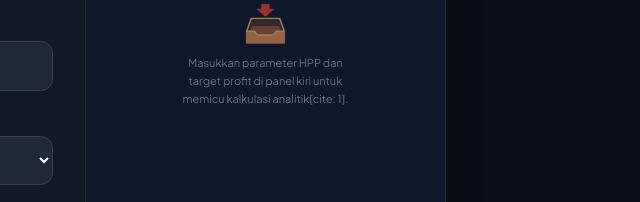
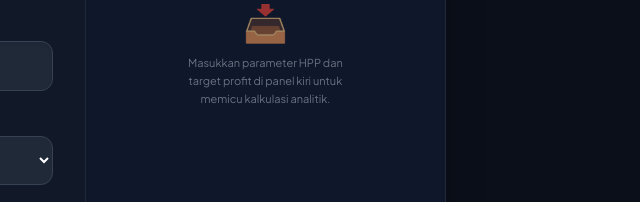
Before and after one commit to iful9c-stack/margin-safe, a plain HTML site: page index.html in a window 1280 px wide. Shown: the part 527-729 px from the top of the page, 626-1266 px from the left. Drawn offline with nearby package versions, Linux system fonts and the light colour scheme.

Commit message:
Update index.html

```diff
--- a/index.html
+++ b/index.html
@@ -139,7 +139,7 @@
                     <!-- Empty State Placeholder -->
                     <div id="emptyState" class="text-center py-20 text-gray-500">
                         <span class="text-4xl block mb-3 opacity-60">📥</span>
-                        <p class="text-[11px] max-w-[180px] mx-auto leading-relaxed">Masukkan parameter HPP dan target profit di panel kiri untuk memicu kalkulasi analitik[cite: 1].</p>
+                        <p class="text-[11px] max-w-[180px] mx-auto leading-relaxed">Masukkan parameter HPP dan target profit di panel kiri untuk memicu kalkulasi analitik.</p>
                     </div>
 
                     <!-- Hidden Output Area -->
```
